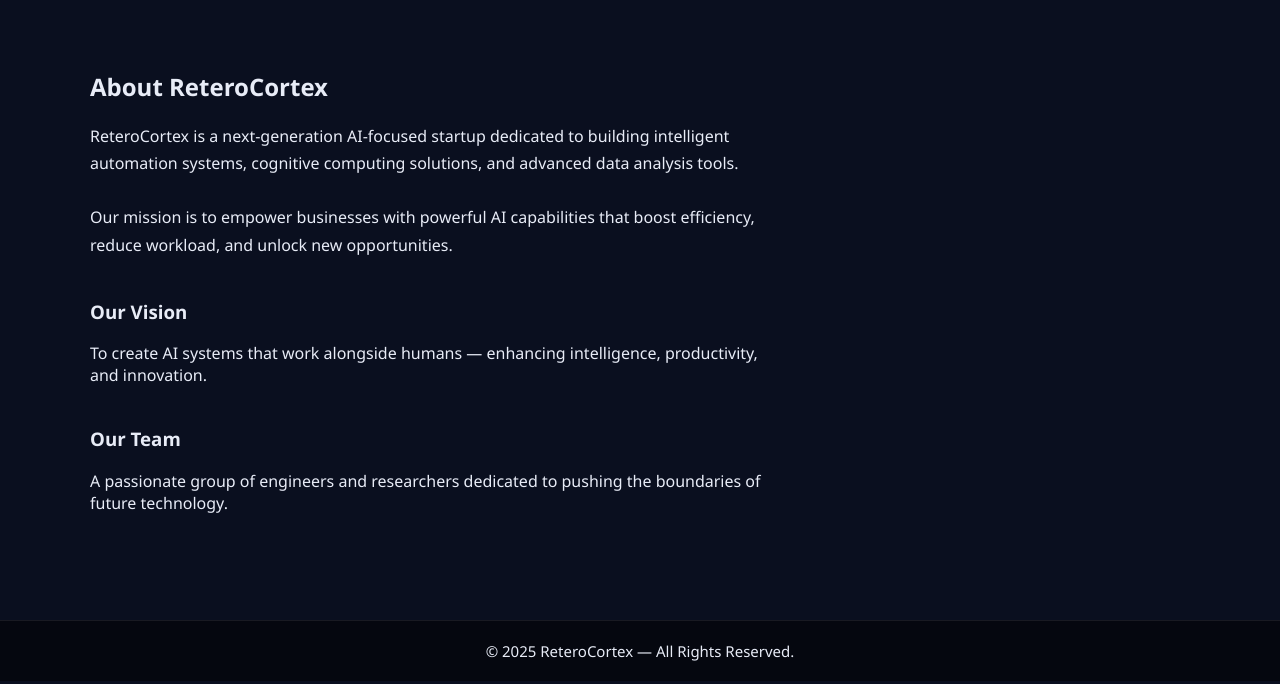
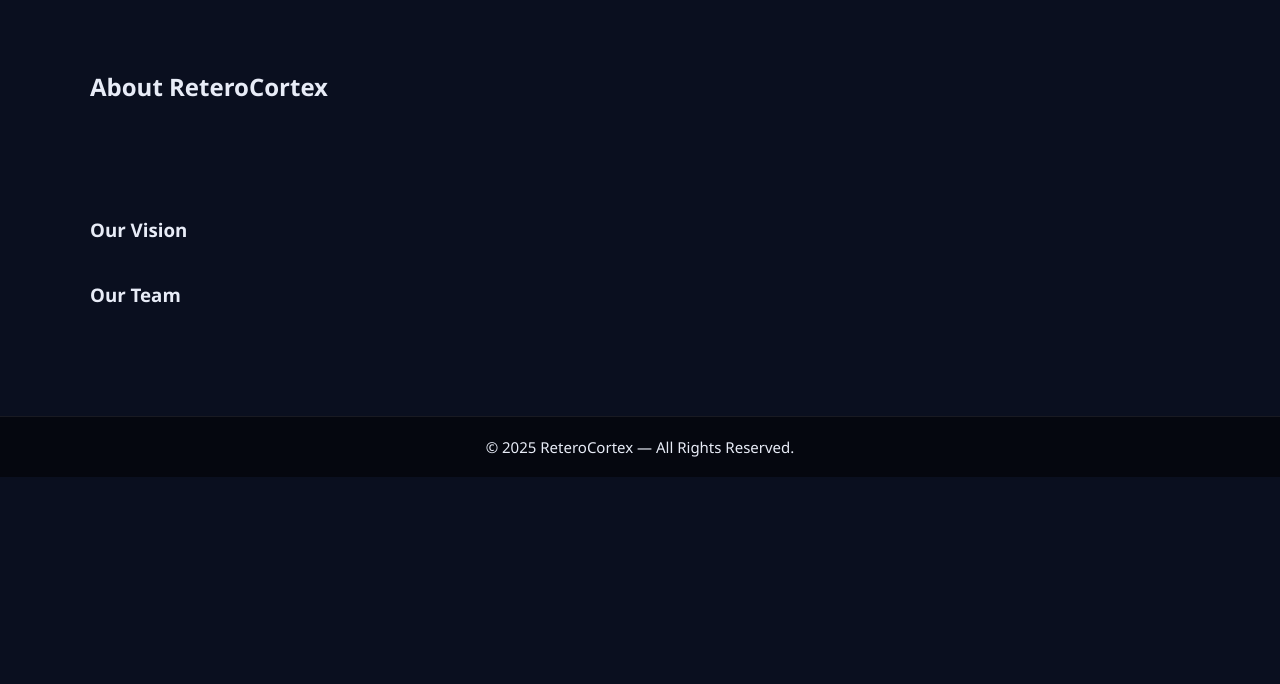
Before and after one commit to bharadwajshreshtha-byte/reterocortex, a Django app: page /about/ in a window 1280 px wide. Shown: the part 116-800 px from the top of the page. Run offline with Django 5.2, Linux system fonts and the light colour scheme.

Commit message:
Update about.html

```diff
--- a/website/templates/website/about.html
+++ b/website/templates/website/about.html
@@ -4,24 +4,20 @@
 <h2>About ReteroCortex</h2>
 
 <p style="max-width: 700px; line-height: 1.7;">
-    ReteroCortex is a next-generation AI-focused startup dedicated to building intelligent
-    automation systems, cognitive computing solutions, and advanced data analysis tools.
+
 
     <br><br>
 
-    Our mission is to empower businesses with powerful AI capabilities that boost efficiency,
-    reduce workload, and unlock new opportunities.
+
 </p>
 
 <h3 style="margin-top: 40px;">Our Vision</h3>
 <p style="max-width: 700px;">
-    To create AI systems that work alongside humans — enhancing intelligence, productivity,
-    and innovation.
+
 </p>
 
 <h3 style="margin-top: 40px;">Our Team</h3>
 <p style="max-width: 700px;">
-    A passionate group of engineers and researchers dedicated to pushing the boundaries of
-    future technology.
+
 </p>
 {% endblock %}
```
